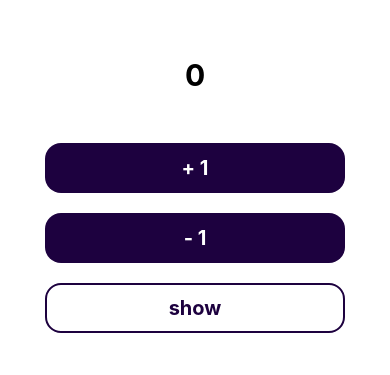
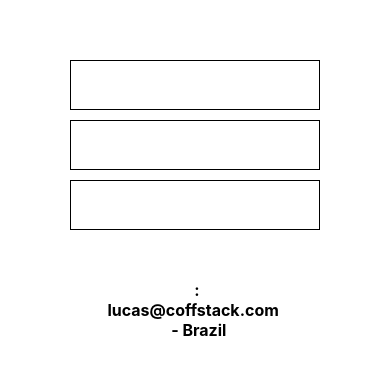
Before and after one commit to coffstack/PRN-FirstApp, a React Native app: screen / in a window 390 px wide. Shown: the part 227-602 px from the top of the page. Built offline with nearby package versions, Linux system fonts and the light colour scheme.

Commit message:
Atualizando Objetos no Estado

```diff
--- a/App.tsx
+++ b/App.tsx
@@ -1,47 +1,65 @@
 import { useState } from "react";
 import { StyleSheet, Text, View } from "react-native";
 
-import { Button } from "./components/Button";
+import { TextInput } from "./components/TextInput";
 
 export default function App() {
-  const [count, setCount] = useState<number>(0);
-  const [showCount, setShowCount] = useState(true);
+  const [formValues, setFormValues] = useState({
+    firstName: "",
+    lastName: "",
+    email: "lucas@coffstack.com",
+    address: {
+      country: "Brazil",
+      city: "",
+    },
+  });
 
-  // let count = 0;
+  function updateFirst(text: string) {
+    const updatedValue = {
+      ...formValues,
+    };
+    updatedValue.firstName = text;
 
-  function increment() {
-    //((prevState: S) => S);
-    setCount((prevState) => prevState + 1);
-    console.log(count);
+    setFormValues(updatedValue);
   }
 
-  function decrement() {
-    setCount((prev) => prev - 1);
-    console.log(count);
+  function updateLast(text: string) {
+    setFormValues({
+      ...formValues,
+      lastName: text,
+    });
   }
 
-  function toggleCount() {
-    setShowCount((prev) => !prev);
+  function updateCity(text: string) {
+    setFormValues({
+      ...formValues,
+      address: {
+        ...formValues.address,
+        city: text,
+      },
+    });
   }
 
   return (
     <View style={styles.container}>
-      {showCount && <Text style={styles.count}>{count}</Text>}
+      <TextInput value={formValues.firstName} onChangeText={updateFirst} />
+      <TextInput value={formValues.lastName} onChangeText={updateLast} />
+      <TextInput value={formValues.address.city} onChangeText={updateCity} />
 
-      <Button onPress={increment} title="+ 1" style={styles.buttonContainer} />
-
-      <Button onPress={decrement} title="- 1" style={styles.buttonContainer} />
-
-      <Button variant="secondary" title="show" onPress={toggleCount} />
+      <Text
+        style={styles.text}
+      >{`${formValues.firstName} ${formValues.lastName}:\n${formValues.email} \n ${formValues.address.city} - ${formValues.address.country}`}</Text>
     </View>
   );
 }
 
 const styles = StyleSheet.create({
-  count: {
-    fontSize: 30,
-    marginBottom: 50,
+  text: {
+    fontSize: 16,
+    marginTop: 50,
     fontWeight: "bold",
+    marginHorizontal: 10,
+    textAlign: "center",
   },
   buttonContainer: {
     marginBottom: 20,
```
Also changed, not shown: teste.js (added, +20 -0 lines).
